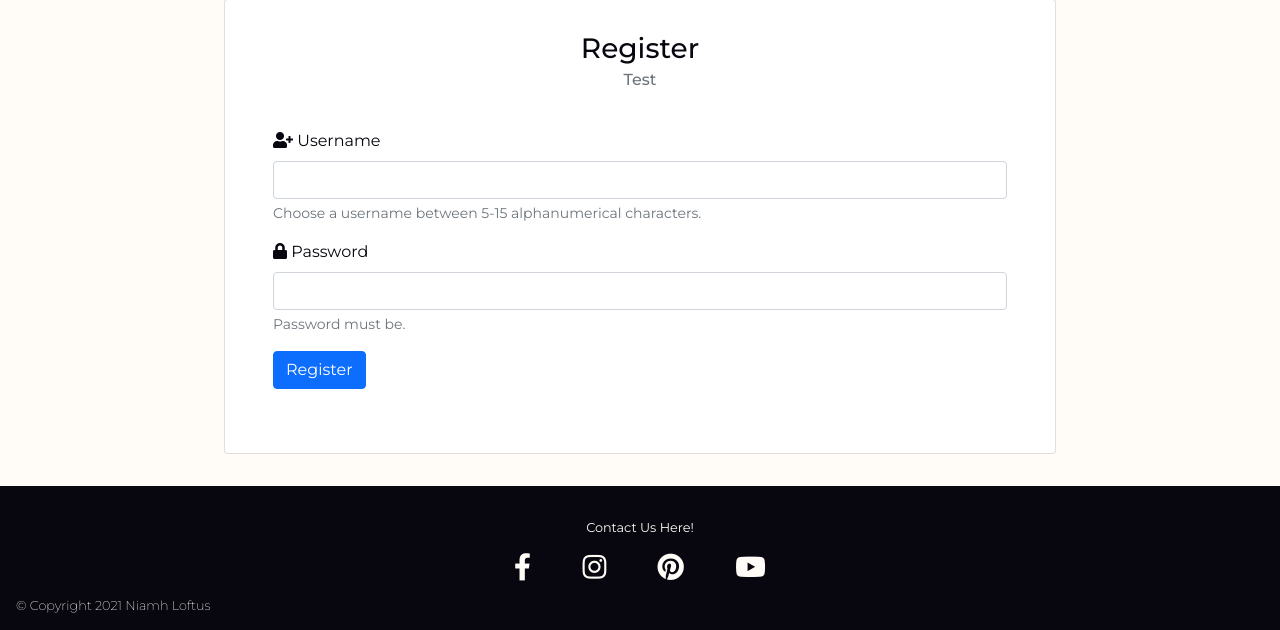
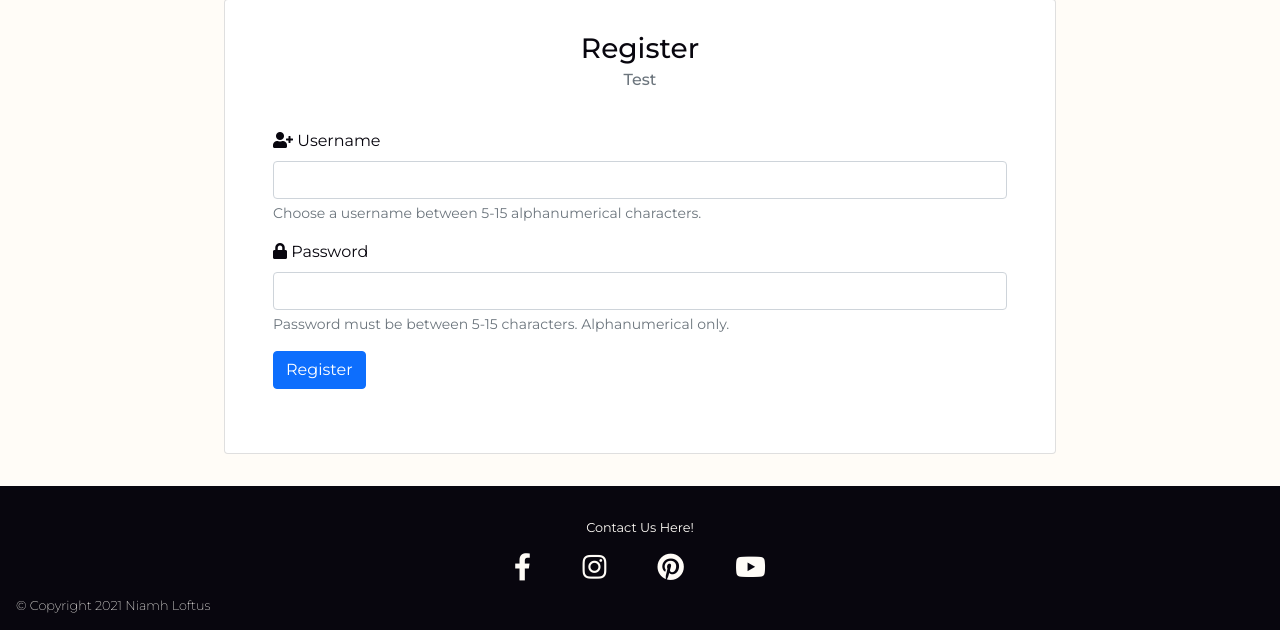
Before and after one commit to LoftusN13/ms3-pickyourpoison, a Flask app: page /register in a window 1280 px wide. Shown: the part 150-780 px from the top of the page. Run offline with Flask 2, Linux system fonts and the light colour scheme; some libraries are stand-ins or nearby versions.

Commit message:
set username and password requirements on register form

```diff
--- a/templates/register.html
+++ b/templates/register.html
@@ -12,8 +12,8 @@
                     <div class="mb-3">
                         <i class="fas fa-user-plus"></i>
                         <label for="username" class="form-label">Username</label>
-                        <input type="text" class="form-control" name="username" id="username"
-                            aria-describedby="username-help">
+                        <input type="text" class="form-control" name="username" id="username" aria-describedby="username-help"
+                            minlength="5" maxlength="15" pattern="^[a-zA-Z0-9]{5-15}$" required>
                         <div id="username-help" class="form-text">
                             Choose a username between 5-15 alphanumerical characters.
                         </div>
@@ -22,9 +22,10 @@
                     <div class="mb-3">
                         <i class="fas fa-lock"></i>
                         <label for="password" class="form-label">Password</label>
-                        <input type="password" class="form-control" name="password" id="password" aria-describedby="password-help">
+                        <input type="password" class="form-control" name="password" id="password" aria-describedby="password-help"
+                            minlength="5" maxlength="15" pattern="^[a-zA-Z0-9]{5-15}$" required>
                         <div id="username-help" class="form-text">
-                            Password must be.</div>
+                            Password must be between 5-15 characters. Alphanumerical only.</div>
                         </div>
                     <!-- registration submit button -->
                     <button type="submit" class="btn btn-primary">Register</button>
```
